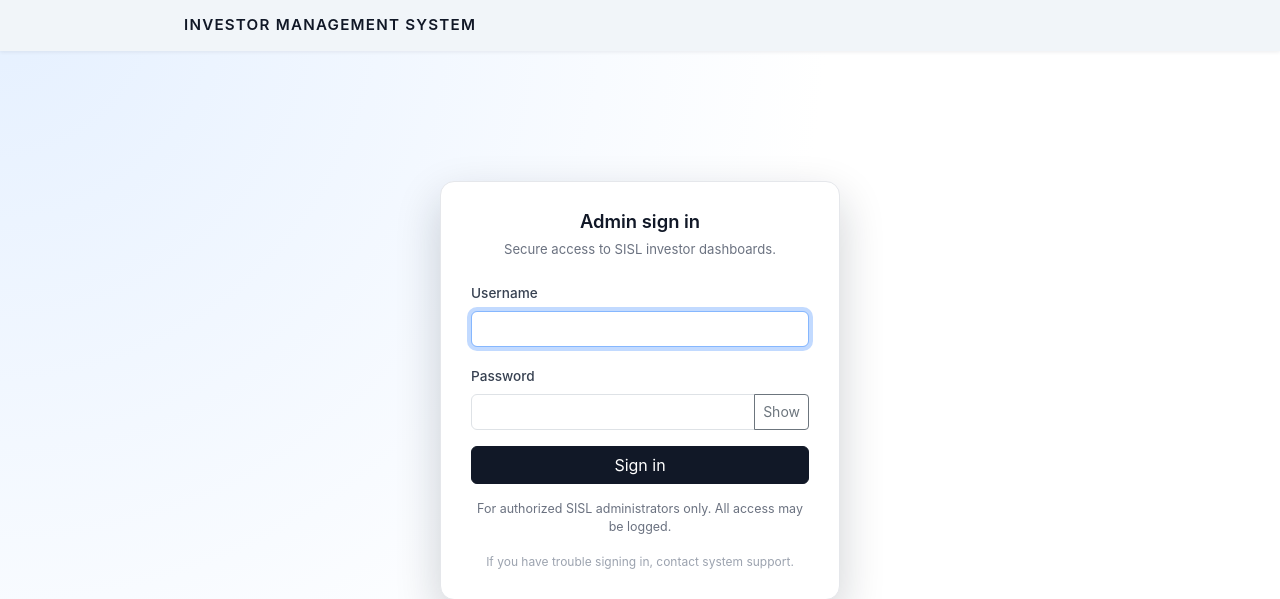
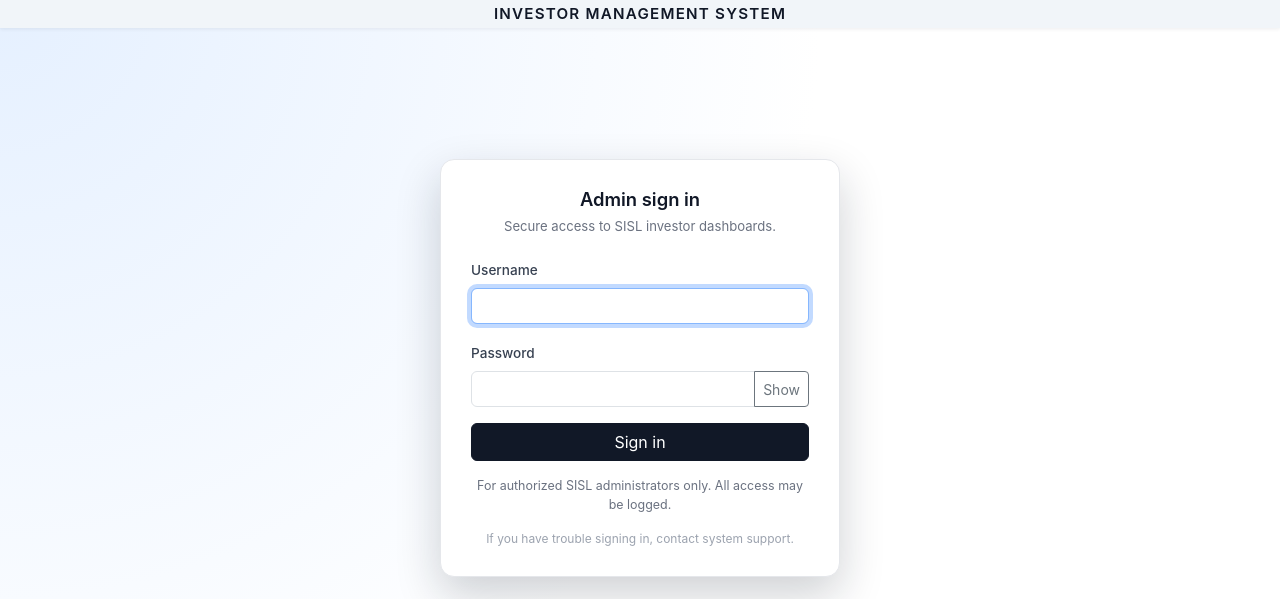
Before and after one commit to hasanshibly90/IMS-SISL, a Flask app: page /login in a window 1280 px wide. Shown: the top 599 px of the page. Run offline with Flask 3, Linux system fonts and the light colour scheme.

Commit message:
ims-sisl-v.1021

```diff
--- a/templates/login.html
+++ b/templates/login.html
@@ -25,13 +25,17 @@
           padding: 0 1.5rem;
           display: flex;
           align-items: center;
-          justify-content: space-between;
+          justify-content: flex-end;
+          position: relative;
       }
       .brand-text {
           letter-spacing: 0.08em;
           text-transform: uppercase;
           font-weight: 600;
           font-size: 0.95rem;
+          position: absolute;
+          left: 50%;
+          transform: translateX(-50%);
       }
       .env-pill {
           font-size: 0.7rem;
```
